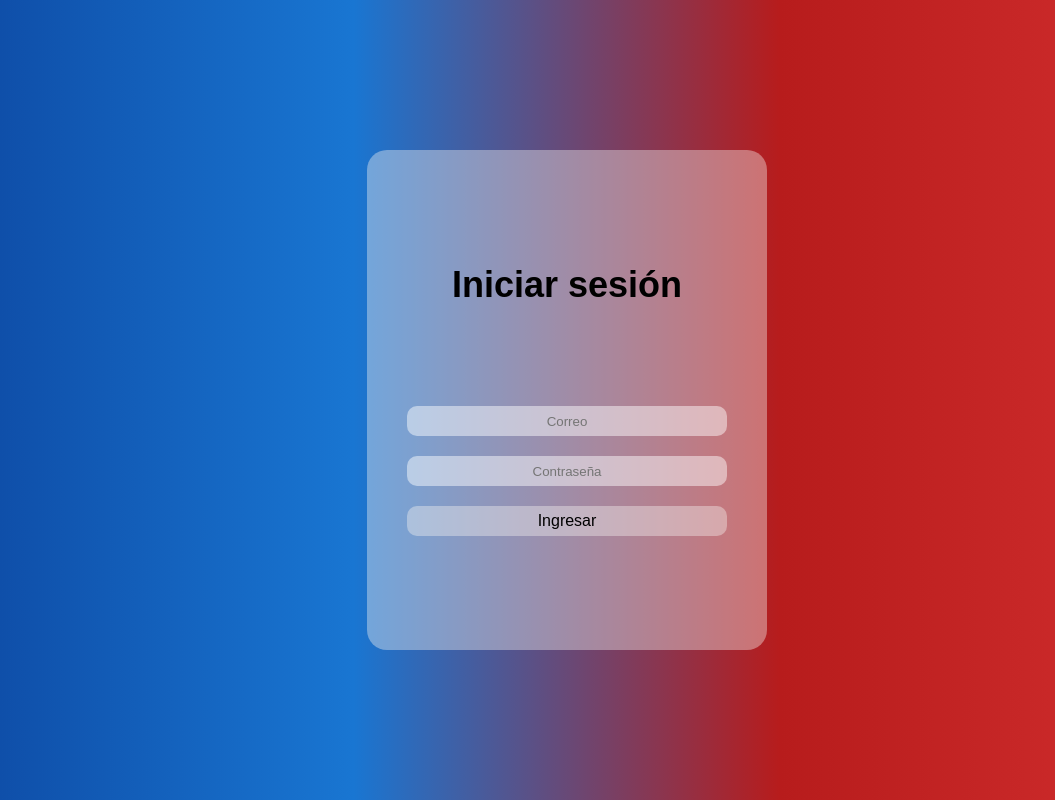
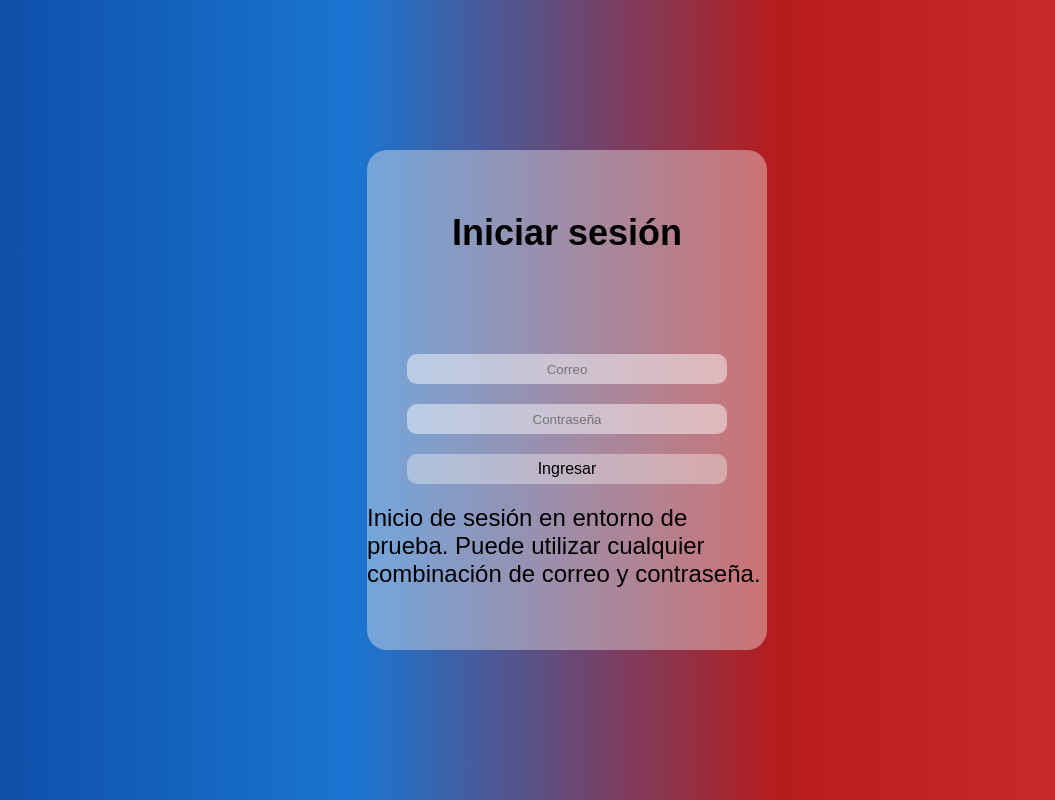
Before and after one commit to abel794/starwars-fans-site, a React (Vite) app: page / in a window 1280 px wide. Shown: the whole page, without its empty margins (73-1128 px from the left). Built offline with nearby package versions, Linux system fonts and the light colour scheme.

Commit message:
se agrego una etiqueta p para dar informacion de como ingresar al citio web

```diff
--- a/src/components/Auth/LoginForm.jsx
+++ b/src/components/Auth/LoginForm.jsx
@@ -37,6 +37,9 @@ export default function LoginForm() {
         </p>
       )}
 
+      <p className="info">
+        Inicio de sesión en entorno de prueba. Puede utilizar cualquier combinación de correo y contraseña.
+      </p>
 
     </form>
   );
```
